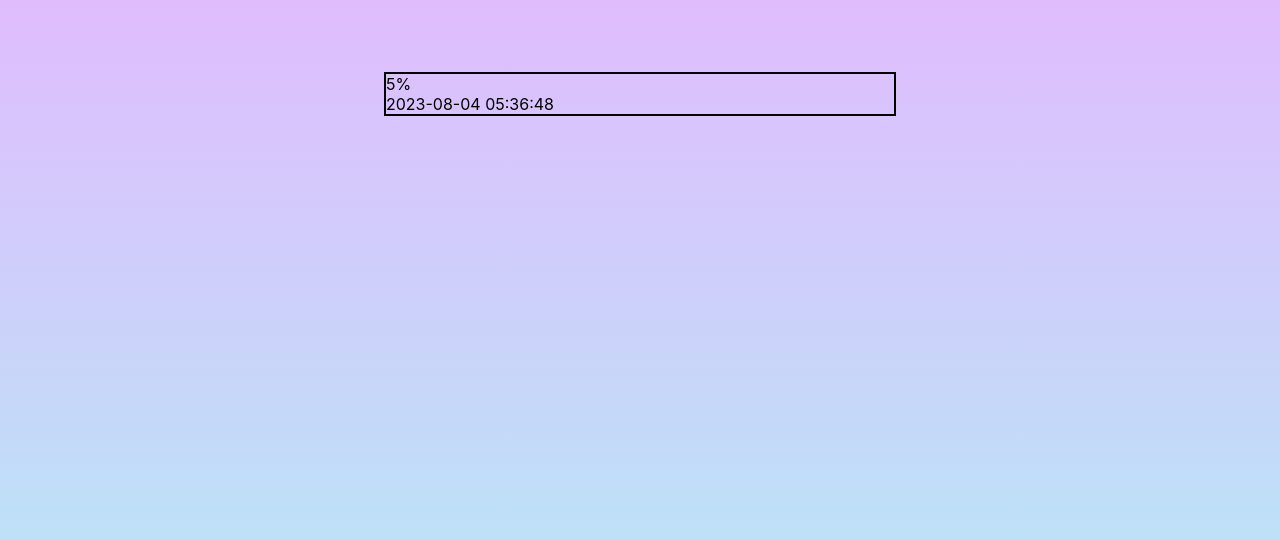
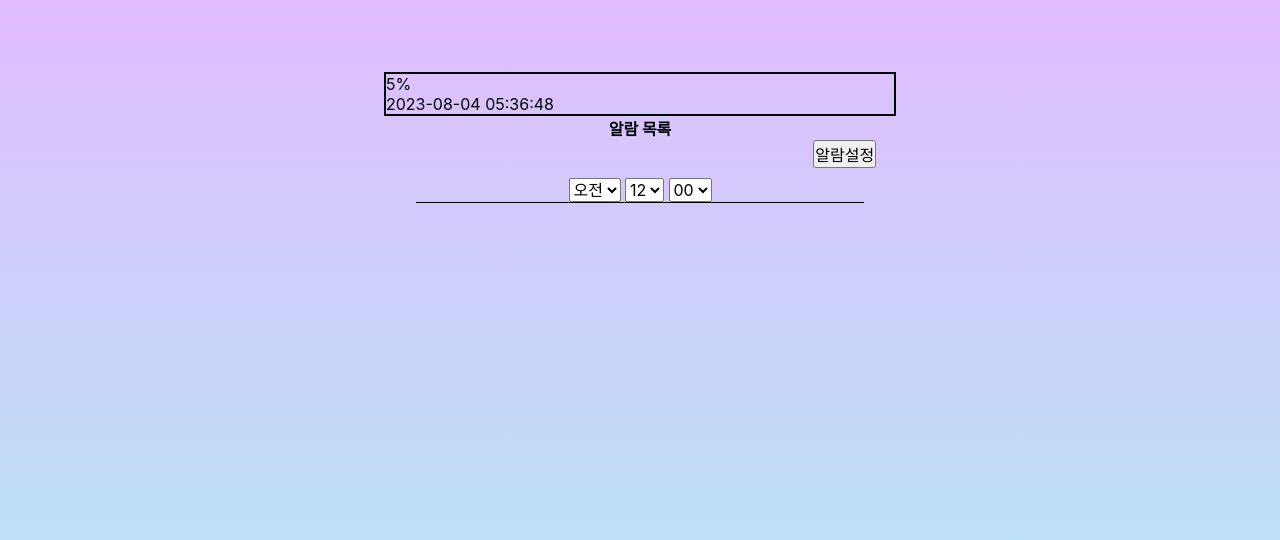
Before and after one commit to JEJU-Ratus/comento, a plain HTML site: page clock/index.html in a window 1280 px wide. Shown: the part 120-660 px from the top of the page. Drawn offline with Linux system fonts and the light colour scheme.

Commit message:
Feat : Add 알람 시간 선택 select option 루푸

```diff
--- a/clock/asset/css/layout.css
+++ b/clock/asset/css/layout.css
@@ -1,15 +1,6 @@
 /* 화면 배경 레이아웃 */
 .container{
-  display: flex;
-  justify-content: center;
   background: linear-gradient(#E8B4FF,#B4EAF6);
   width: 100vw;
   height: 100vh;
 }
-/* 시계의 레이아웃 */
-.clock{
-  margin-top: 15%;
-  width: 40%;
-  height: fit-content;
-  border: 2px solid black;
-}
--- a/clock/asset/css/main.css
+++ b/clock/asset/css/main.css
@@ -1,3 +1,32 @@
 @import './reset.css';
 @import './common.css';
 @import './layout.css';
+
+/* 시계의 위치 레이아웃 */
+.clock{
+    display: flex;
+    justify-content: center;
+}
+/* 시계의 레이아웃 */
+.clock__screen{
+    margin-top: 15%;
+    width: 40%;
+    height: fit-content;
+    border: 2px solid black;
+}
+/* alarm 위치 레이아웃 */
+.alarm{
+    text-align: center;
+}
+.alarm__btn{
+    margin-left: 32%;
+    margin-bottom: 10px;
+}
+.line{
+    margin: 0 auto;
+    content: "";
+    display: block;
+    width: 35%;
+    border-bottom: 1px solid black;
+
+}
--- /dev/null
+++ b/clock/asset/js/alarm.js
@@ -0,0 +1,33 @@
+const setHours = document.getElementById('set__hours'); // hour select의 공간
+
+let startHour = 1; // 시작 시
+let endHour = 12; // 마지막 시
+
+
+// 반복문을 이용해서 1시~ 12시까지 추가하고, 12시에는 seleted 속성을 추가
+for(let i = startHour; i<=endHour; i++){
+    let setHoursOption = document.createElement('option');
+    setHoursOption.value = `${i}`;
+    setHoursOption.textContent = `${i}`;
+    setHours.appendChild(setHoursOption);
+    if(i === endHour){
+        setHoursOption.selected = true;
+    }
+}
+
+const setMinutes = document.getElementById('set__minutes'); // minutes select의 공간
+
+let startMin = 0;
+let tenMin = 10;
+let endMin = 59;
+
+// 반복문을 이용해서 00분~ 59분까지 추가하고, 00분에는 seleted 속성을 추가
+for(let i = startMin; i<endMin; i++){
+        let setMinOption = document.createElement('option');
+        setMinOption.value = `${i < tenMin? '0'+i : i}`;
+        setMinOption.textContent =`${i < tenMin? '0'+i : i}`;
+        setMinutes.appendChild(setMinOption);
+        if(i === startMin){
+            setMinOption.selected = true;
+        }
+}
--- a/clock/index.html
+++ b/clock/index.html
@@ -1,30 +1,53 @@
 <!DOCTYPE html>
 <html lang="ko">
+
 <head>
   <meta charset="UTF-8">
   <meta name="viewport" content="width=device-width, initial-scale=1.0">
   <title>시계</title>
   <link rel="stylesheet" href="asset/css/main.css">
 </head>
+
 <body>
   <div class="container">
-    <div class="clock" id="clock">
     <header>
       <h1 class="blind">알람 시계</h1>
     </header>
     <main>
-      <section class="battery">
-        <h2 class="blind">배터리잔량</h2>
-        <p id="battery"></p>
-      </section>
-      <section class="time">
-        <h2 class="blind">현재 시간</h2>
-        <p id="time"></p>
+      <div class="clock">
+        <section class="clock__screen" id="clock_screen">
+          <h2 class="blind">알람시계 화면</h2>
+          <section class="clock__battery">
+            <h2 class="blind">배터리잔량</h2>
+            <p id="battery"></p>
+          </section>
+          <section class="clock__time">
+            <h2 class="blind">현재 시간</h2>
+            <p id="time"></p>
+          </section>
+        </section>
+      </div>
+      <section class="alarm">
+        <h2>알람 목록</h2>
+        <button type="button" class="alarm__btn">알람설정</button>
+        <section class="alarm__set">
+          <select name="set__division" id="set__division">
+            <option value="오전" selected>오전</option>
+            <option value="오후">오후</option>
+          </select>
+          <select name="set__hours" id="set__hours">
+          </select>
+          <select name="set__minutes" id="set__minutes">
+          </select>
+        </section>
+        <div class="line"></div>
+        <section id="alarm__list"></section>
       </section>
     </main>
     <footer></footer>
-    </div>
+    <script src="asset/js/clock.js"></script>
+    <script src="asset/js/alarm.js"></script>
   </div>
-  <script src="asset/js/clock.js"></script>
 </body>
+
 </html>
```
